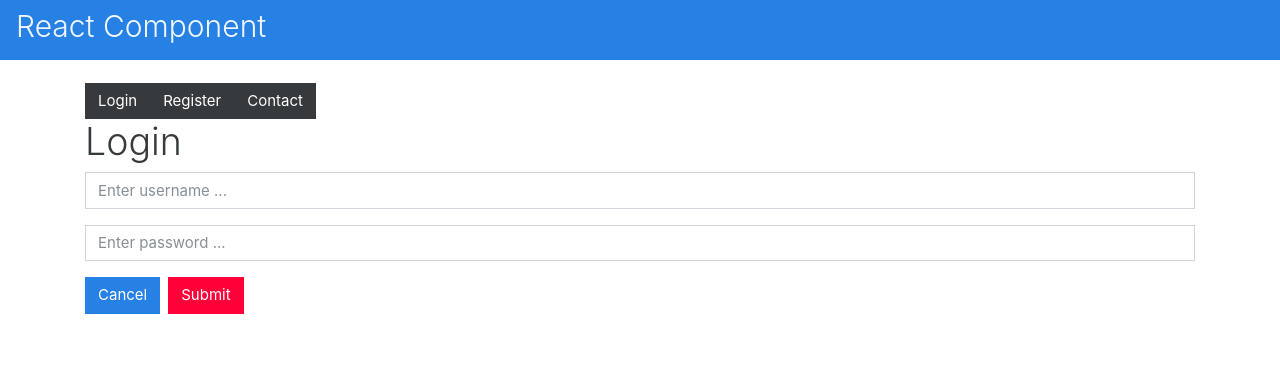
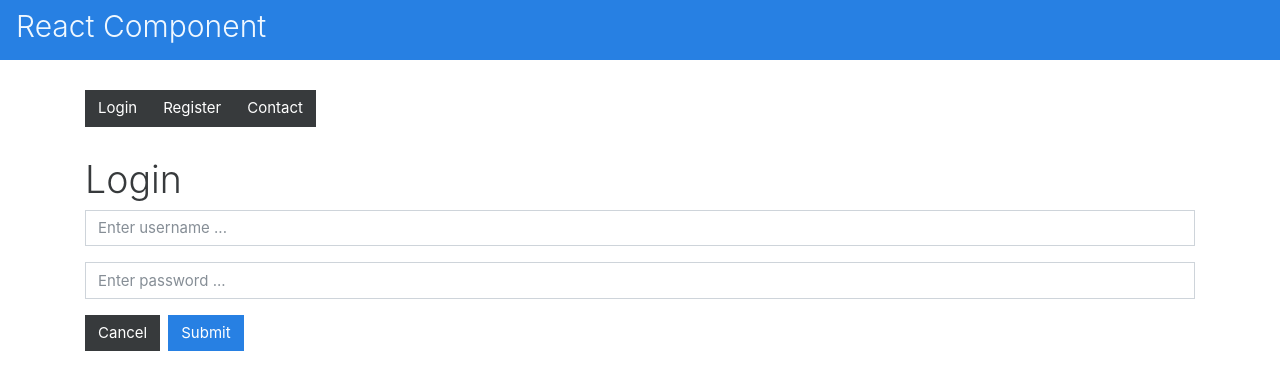
Before and after one commit to ivandj0h/react-basic, a React (Create React App) app: page / in a window 1280 px wide. Shown: the top 390 px of the page. Built offline with nearby package versions, Linux system fonts and the light colour scheme.

Commit message:
modified app styles

```diff
--- a/src/App.css
+++ b/src/App.css
@@ -13,3 +13,7 @@
 h2 {
     color: aliceblue;
 }
+
+.mt {
+    margin-top: 30px;
+}
--- a/src/App.js
+++ b/src/App.js
@@ -47,8 +47,7 @@ class App extends Component {
     <div>
       <Navbar />
       <div className="App">
-        <div>
-          <br />
+        <div className="mt">
         {
           this.state.items.map((item, idx) => (
             <button type="button"  className="btn btn-secondary" onClick={(e) => {
@@ -58,14 +57,14 @@ class App extends Component {
           ))
         }
 
-        <section>
+        <section className="mt">
             <Login show={this.state.active===0}  changeHandler={ this.changeAction } ref={instance => this.child[0] = instance} />
             <Register show={this.state.active===1} changeHandler={ this.changeAction } ref={instance => this.child[1] = instance} />
             <Contact show={this.state.active===2}  changeHandler={ this.changeAction } ref={instance => this.child[2] = instance} />
         </section>
         <div>
-          <button className="btn btn-primary mr-sm-2">{this.state.action.cancel.text}</button>
-          <button className="btn btn-danger">{this.state.action.submit.text}</button>
+          <button className="btn btn-secondary mr-sm-2">{this.state.action.cancel.text}</button>
+          <button className="btn btn-primary">{this.state.action.submit.text}</button>
         </div>
       </div>
       </div>
```
